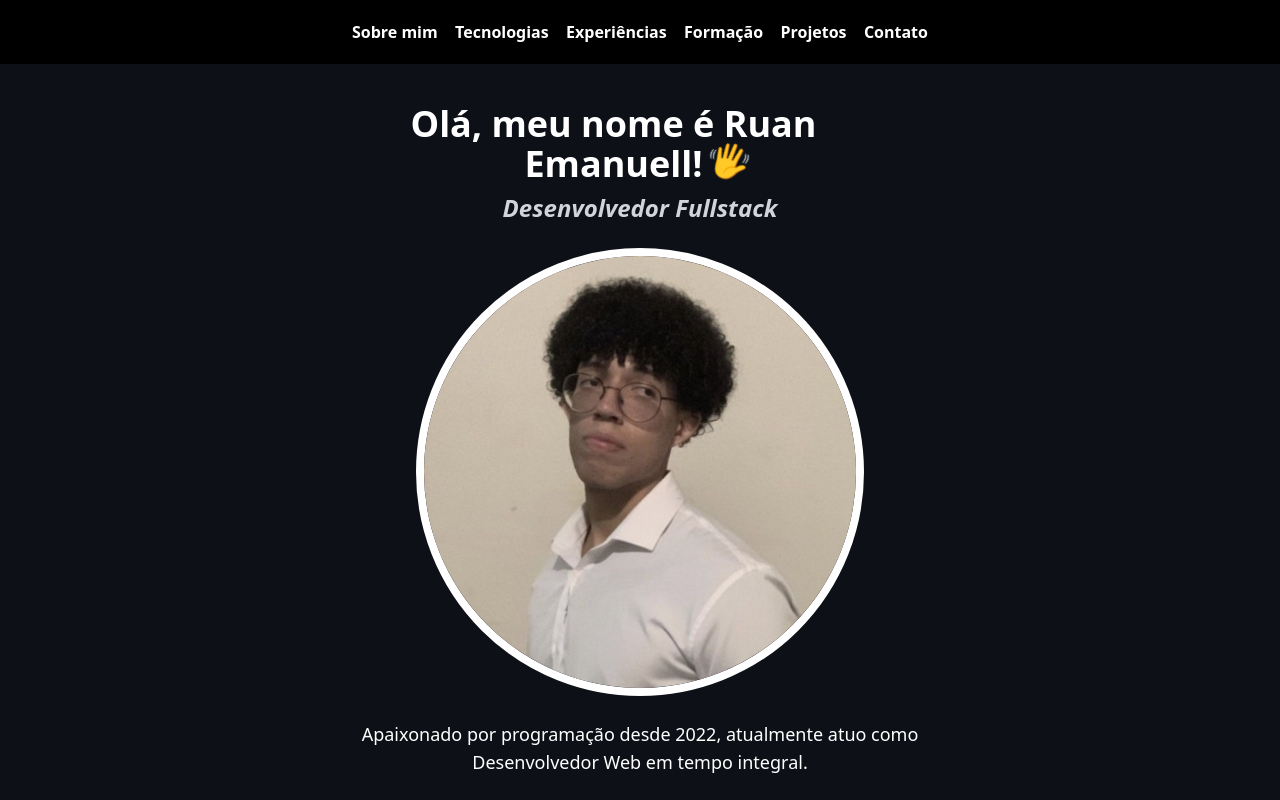
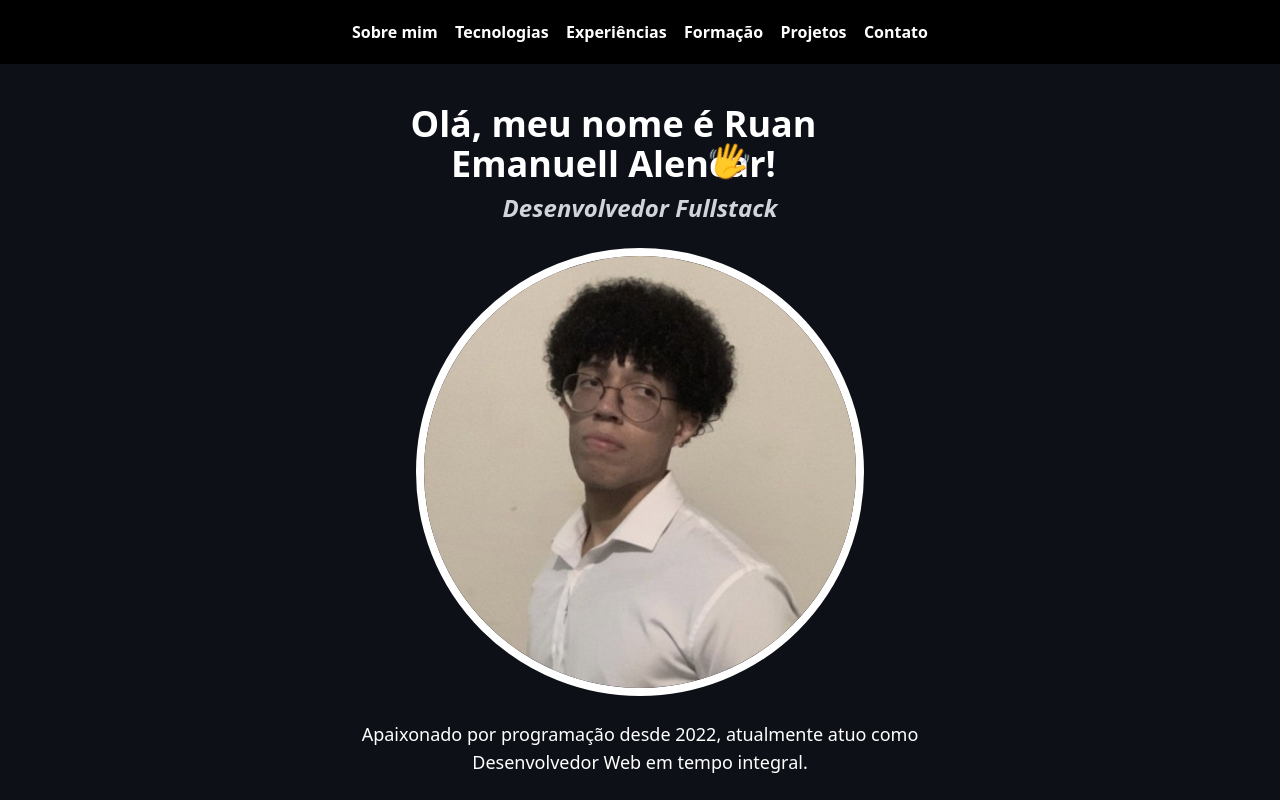
Before and after one commit to RuanEmanuell/portfolio2025, a Next.js app: page / in a window 1280 px wide. Shown: the top 800 px of the page. Built offline with nearby package versions, Linux system fonts and the light colour scheme; no server answers.

Commit message:
feat: adding full name

```diff
--- a/app/layout.tsx
+++ b/app/layout.tsx
@@ -13,7 +13,7 @@ const geistMono = Geist_Mono({
 });
 
 export const metadata: Metadata = {
-  title: "Ruan Emanuell",
+  title: "Ruan Emanuell Alencar",
   description: "Meu portfólio feito com Next.js e Three.js",
 };
 
--- a/app/page.tsx
+++ b/app/page.tsx
@@ -132,7 +132,7 @@ export default function Home() {
           <div className="flex justify-center flex-col items-center">
             <div className="flex items-center w-80 md:w-128">
               <h1 className="text-3xl md:text-4xl text-center font-bold text-white mt-2 mx-2">
-                Olá, meu nome é Ruan Emanuell!
+                Olá, meu nome é Ruan Emanuell Alencar!
               </h1>
               <span
                 className="text-3xl md:text-4xl ml-2 absolute right-[2rem] top-[1.25rem] md:right-[9rem] hand-animate"
@@ -323,7 +323,7 @@ export default function Home() {
 
         </section>
         <footer className='bg-black w-full h-16 flex justify-around items-center'>
-          <p className='text-white text-lg'>© 2025 - Ruan Emanuell</p>
+          <p className='text-white text-lg'>© 2025 - Ruan Emanuell Alencar</p>
           <div className='w-32 h-8 flex flex-row justify-end items-center'>
             <a href='https://github.com/RuanEmanuell' target='_blank' rel="noreferrer"><img src="./logos/github.webp" className='w-10 h-10 bg-white rounded-full border-white border-2' alt="Logo do Github" aria-label="Link do meu Github" loading='lazy'></img></a>
             <a href='https://www.linkedin.com/in/ruan-emanuell-649b97247/' target='_blank' rel="noreferrer" className='ml-2'><img src="./logos/linkedin.webp" className='w-10 h-10 bg-white rounded-full border-white border-2' alt="Logo do Linkedin" aria-label="Link do meu Linkedin" loading='lazy'></img></a>
```
